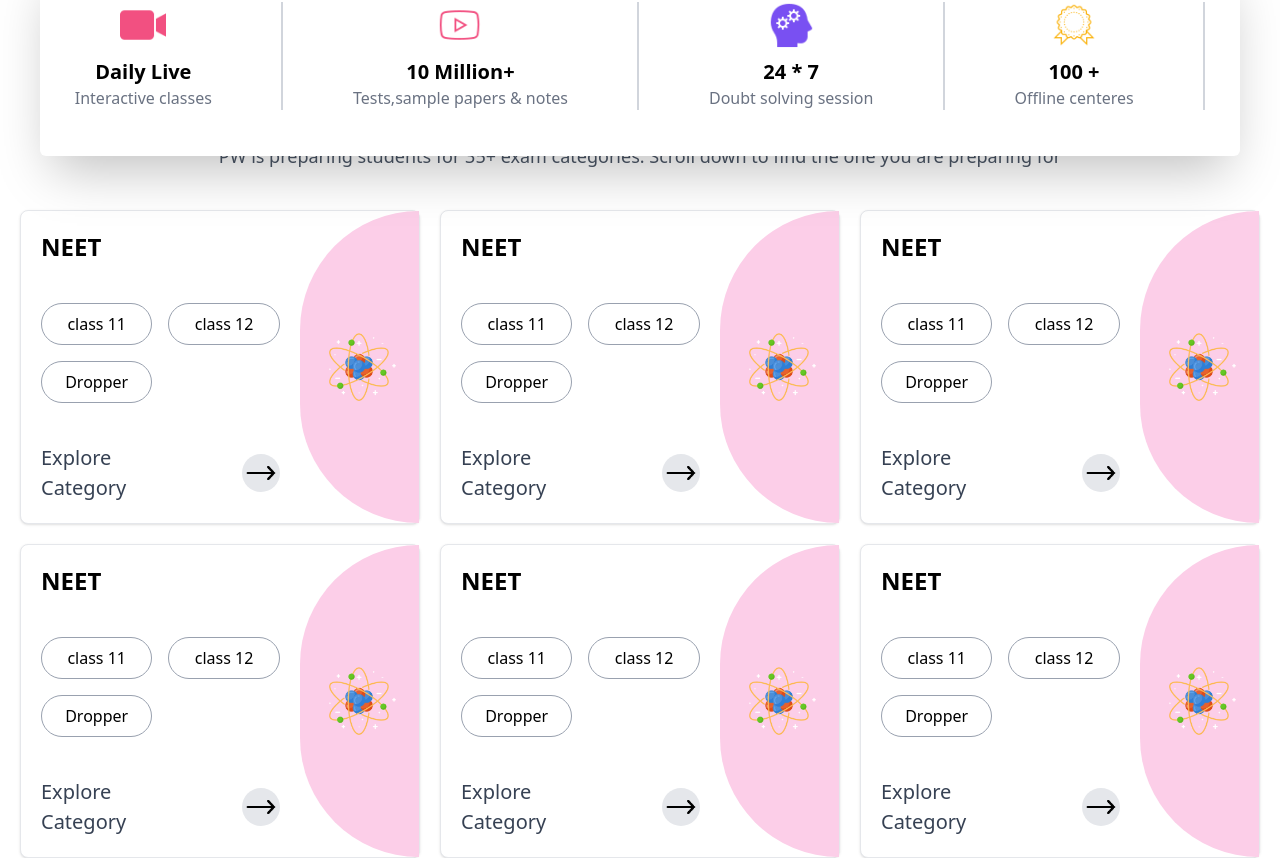
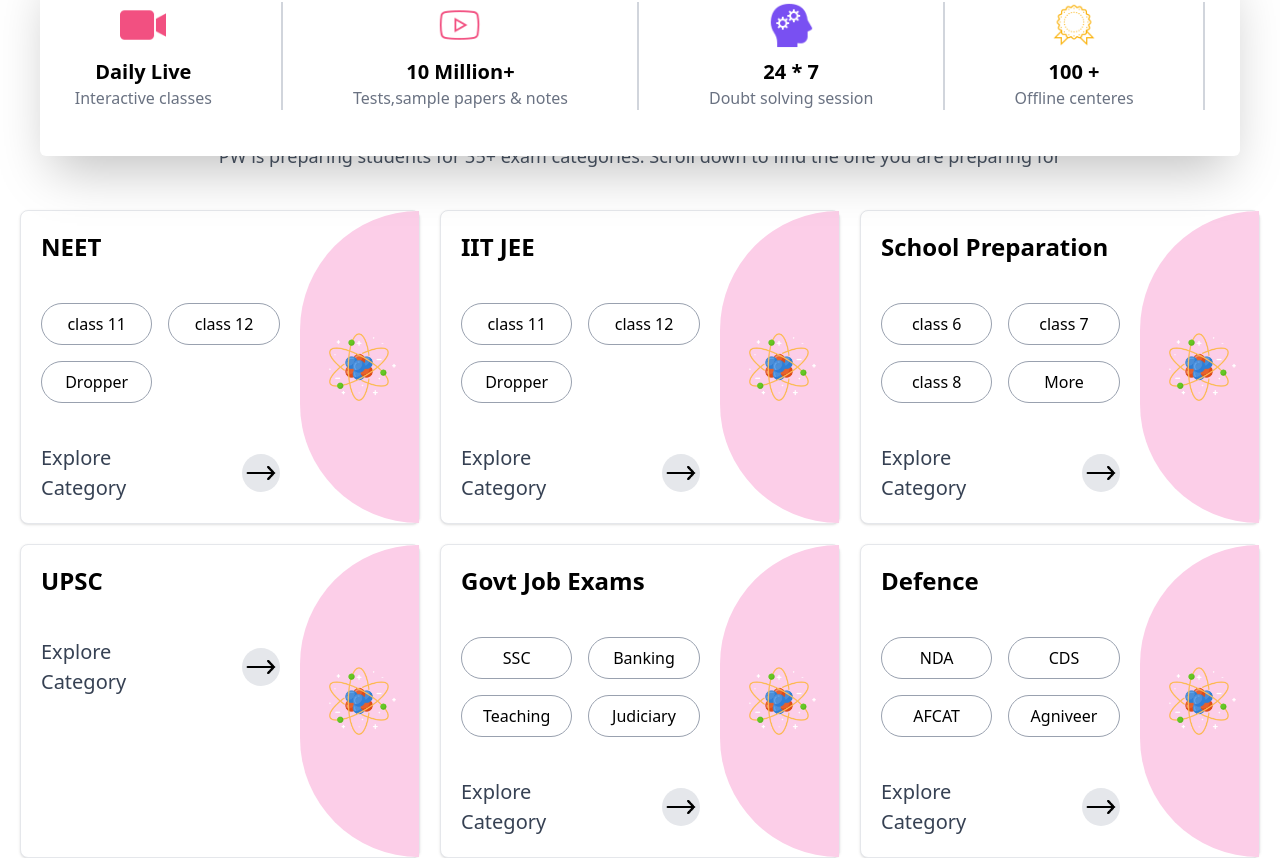
Before and after one commit to Codersintu/pw, a React (Vite) app: page / in a window 1280 px wide. Shown: the part 836-1694 px from the top of the page. Built offline with nearby package versions, Linux system fonts and the light colour scheme.

Commit message:
adding some code

```diff
--- a/src/component/examdetail/Card.jsx
+++ b/src/component/examdetail/Card.jsx
@@ -1,7 +1,12 @@
 import React, { useState } from "react";
 import arrow from "../../assets/arrow.png";
 import reect from "../../assets/react.webp";
-import { animate, motion } from "framer-motion"
+import {  motion } from "framer-motion"
+import bank from "../../assets/bank.webp"
+import hand from "../../assets/hand.webp"
+import hand2 from "../../assets/hand2.webp"
+
+
 const cardVariants = {
   hidden: { y: 150, opacity: 0 }, // left side se hidden
   visible: {
@@ -11,30 +16,70 @@
   }
 };
 
+const exams = [
+  {
+    title: "NEET",
+    bg: "bg-pink-100",
+    image: "reect",
+    tags: ["class 11", "class 12", "Dropper"],
+  },
+  {
+    title: "IIT JEE",
+    bg: "bg-yellow-100",
+    image: "bank",
+    tags: ["class 11", "class 12", "Dropper"],
+  },
+  {
+    title: "School Preparation",
+    bg: "bg-orange-100",
+    image: "reect",
+    tags: ["class 6", "class 7", "class 8", "More"],
+  },
+  {
+    title: "UPSC",
+    bg: "bg-blue-100",
+    image: "hand",
+    tags: [],
+  },
+  {
+    title: "Govt Job Exams",
+    bg: "bg-purple-100",
+    image: "hand2",
+    tags: ["SSC", "Banking", "Teaching", "Judiciary"],
+  },
+  {
+    title: "Defence",
+    bg: "bg-cyan-100",
+    image: "reect",
+    tags: ["NDA", "CDS", "AFCAT", "Agniveer"],
+  },
+];
+
+
 function Card() {
-  const [activeidx, setActiveidx] = useState(false);
+  const [activeidx, setActiveidx] = useState(null);
   return (
      <React.Fragment>
     <motion.div variants={cardVariants} initial="hidden" whileInView="visible" viewport={{ once: true, amount: 0.1 }}
-      onMouseEnter={() => setActiveidx(true)}
-      onMouseLeave={() => setActiveidx(false)}
-      className={`${activeidx == true ? "border" : null}`}
+      onMouseLeave={() => setActiveidx(null)}
+      className="grid grid-cols-3 gap-5"
     >
-      <div class="w-[400px] items-stretch flex bg-white border border-gray-200 rounded-lg shadow-sm dark:bg-gray-800 dark:border-gray-700">
+
+      {exams.map((e,idx)=>(
+        <div key={idx}  onMouseEnter={() => setActiveidx(idx)} className="w-[400px] hover:border items-stretch flex bg-white border border-gray-200 rounded-lg shadow-sm dark:bg-gray-800 dark:border-gray-700">
         <div className="flex-2 p-5">
           <div className="flex flex-col gap-10">
-            <h1 className="text-2xl font-bold">NEET</h1>
-            <div className="grid grid-cols-2 gap-4">
-              <button className="border py-2 cursor-pointer rounded-4xl border-gray-400 gap-2">
-                class 11
+            <h1 className="text-2xl font-bold">{e.title}</h1>
+             {e.tags.length > 0 && (
+              <div className="grid grid-cols-2 gap-4">
+                {e.tags.map((tag,i)=>(
+              <button key={i} className="border py-2 cursor-pointer rounded-4xl border-gray-400 gap-2">
+                {tag}
               </button>
-              <button className="border py-2 cursor-pointer rounded-4xl border-gray-400">
-                class 12
-              </button>
-              <button className="border py-2 cursor-pointer rounded-4xl border-gray-400">
-                Dropper
-              </button>
+              ))}
             </div>
+             )}
+
             <div className="flex items-center gap-10">
               <h1 className="text-[20px] text-gray-700">Explore Category</h1>
               <div className="bg-gray-200 rounded-4xl p-1 cursor-pointer">
@@ -47,7 +92,7 @@
           <div className="">
             <img
               className={`${
-                activeidx === true ? "w-[120px]" : "w-[80px]"
+                activeidx !== null ? "w-[120px]" : "w-[80px]"
               } transition-all duration-300`}
               src={reect}
               alt=""
@@ -55,6 +100,8 @@
           </div>
         </div>
       </div>
+      ))}
+
     </motion.div>
     </React.Fragment>
   );
--- a/src/component/examdetail/ExamInfo.jsx
+++ b/src/component/examdetail/ExamInfo.jsx
@@ -12,13 +12,8 @@
             find the one you are preparing for
           </p>
         </div>
-        <div className="grid grid-cols-3 gap-5">
+        <div className="">
           <Card/>
-           <Card/>
-            <Card/>
-             <Card/>
-              <Card/>
-               <Card/>
         </div>
       </div>
     </div>
```
Also changed, not shown: src/assets/hand2.webp (renamed from src/assets/9816db69-099c-4020-935c-b98cc3ab4464.webp).
